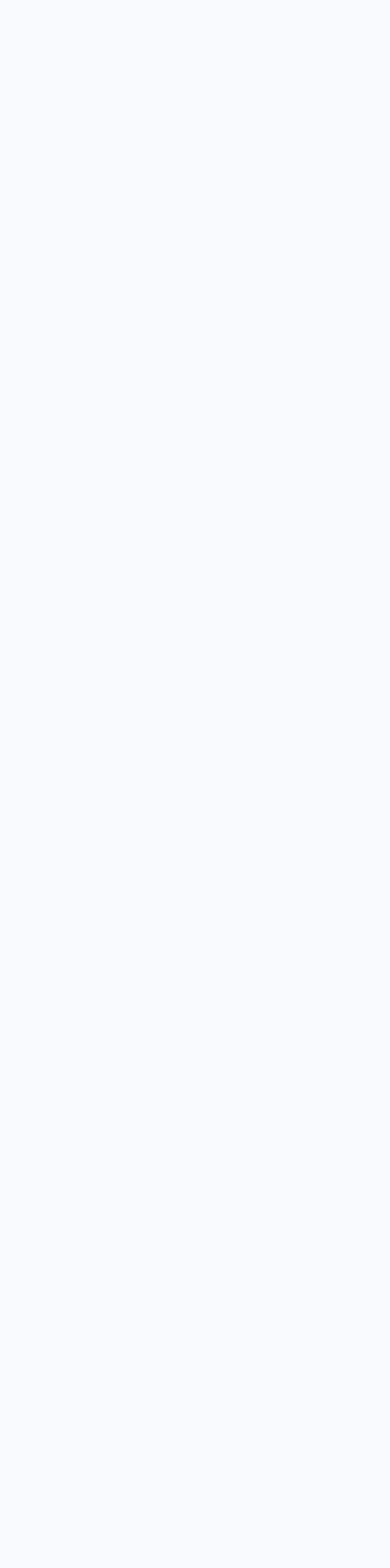
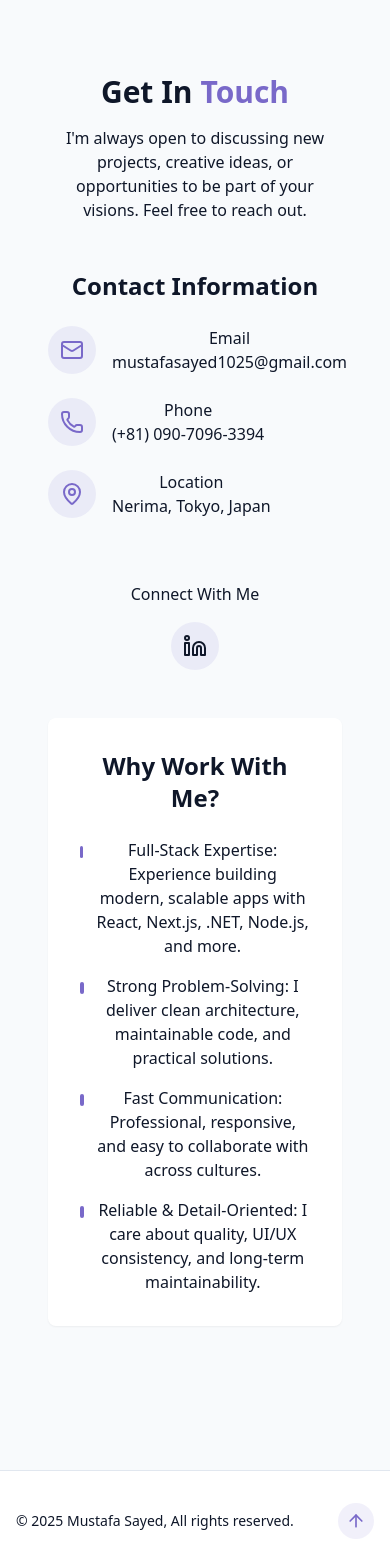
Before and after one commit to MustafaSayedAl-Said/Mustafa-Sayed-Portofolio, a React (Vite) app: page / in a window 390 px wide. Shown: the part 6100-7668 px from the top of the page. Before the commit the page ends 6078 px from the top, so only its background shows below. Built offline with nearby package versions, Linux system fonts and the light colour scheme.

Commit message:
Contact Section added

```diff
--- /dev/null
+++ b/src/components/ContactSection.jsx
@@ -0,0 +1,116 @@
+import { Mail, Phone, MapPin, Linkedin, Send } from "lucide-react";
+import { cn } from "@/lib/utils";
+export const ContactSection = () => {
+    return (
+        <section
+            id="contact"
+            className="py-24 px-4 relative bg-secondary/30">
+            <div className="container mx-auto max-w-5xl">
+                <h2 className="text-3xl md:text-4xl font-bold mb-4 text-center">
+                    Get In <span className="text-primary"> Touch</span>
+                </h2>
+
+                <p className="text-center text-muted-foreground mb-12 max-w-2xl mx-auto">
+                    I'm always open to discussing new projects, creative ideas, or opportunities to be part of your visions. Feel free to reach out.
+                </p>
+
+                <div className="grid grid-cols-1 md:grid-cols-2 gap-12">
+                    <div className="space-y-8">
+                        <h3 className="text-2xl font-semibold mb-6">
+                            {" "}
+                            Contact Information
+                        </h3>
+
+                        <div className="space-y-6 justify-center">
+                            <div className="flex items-start space-x-4">
+                                <div className="p-3 rounded-full bg-primary/10">
+                                    <Mail className="h-6 w-6 text-primary" />{" "}
+                                </div>
+                                <div>
+                                    <h4 className="font-medium"> Email</h4>
+                                    <a
+                                        href="mailto:hello@gmail.com"
+                                        className="text-muted-foreground hover:text-primary transition-colors"
+                                    >
+                                        mustafasayed1025@gmail.com
+                                    </a>
+                                </div>
+                            </div>
+                            <div className="flex items-start space-x-4">
+                                <div className="p-3 rounded-full bg-primary/10">
+                                    <Phone className="h-6 w-6 text-primary" />{" "}
+                                </div>
+                                <div>
+                                    <h4 className="font-medium"> Phone</h4>
+                                    <a
+                                        href="tel:+819070963394"
+                                        className="text-muted-foreground hover:text-primary transition-colors"
+                                    >
+                                        (+81) 090-7096-3394
+                                    </a>
+                                </div>
+                            </div>
+                            <div className="flex items-start space-x-4">
+                                <div className="p-3 rounded-full bg-primary/10">
+                                    <MapPin className="h-6 w-6 text-primary" />{" "}
+                                </div>
+                                <div>
+                                    <h4 className="font-medium"> Location</h4>
+                                    <a className="text-muted-foreground hover:text-primary transition-colors">
+                                        Nerima, Tokyo, Japan
+                                    </a>
+                                </div>
+                            </div>
+                        </div>
+                        <div className="pt-8">
+                            <h4 className="font-medium mb-4">Connect With Me</h4>
+                            <div className="flex space-x-4 justify-center">
+                                <a href="https://www.linkedin.com/in/mustafa-sayed-5640b9238/" target="_blank" className="p-3 rounded-full bg-primary/10 hover:bg-primary/20 transition-colors">
+                                    <Linkedin />
+                                </a>
+                            </div>
+                        </div>
+                    </div>
+                    <div className="bg-card p-8 rounded-lg shadow-xs">
+                        <h3 className="text-2xl font-semibold mb-6">Why Work With Me?</h3>
+
+                        <ul className="space-y-4">
+                            <li className="flex items-start space-x-3">
+                                <div className="w-3 h-3 rounded-full bg-primary mt-2"></div>
+                                <p className="text-muted-foreground">
+                                    <span className="font-medium text-foreground">Full-Stack Expertise: </span>
+                                    Experience building modern, scalable apps with React, Next.js, .NET, Node.js, and more.
+                                </p>
+                            </li>
+
+                            <li className="flex items-start space-x-3">
+                                <div className="w-3 h-3 rounded-full bg-primary mt-2"></div>
+                                <p className="text-muted-foreground">
+                                    <span className="font-medium text-foreground">Strong Problem-Solving: </span>
+                                     I deliver clean architecture, maintainable code, and practical solutions.
+                                </p>
+                            </li>
+
+                            <li className="flex items-start space-x-3">
+                                <div className="w-3 h-3 rounded-full bg-primary mt-2"></div>
+                                <p className="text-muted-foreground">
+                                    <span className="font-medium text-foreground">Fast Communication: </span>
+                                     Professional, responsive, and easy to collaborate with across cultures.
+                                </p>
+                            </li>
+
+                            <li className="flex items-start space-x-3">
+                                <div className="w-3 h-3 rounded-full bg-primary mt-2"></div>
+                                <p className="text-muted-foreground">
+                                    <span className="font-medium text-foreground">Reliable & Detail-Oriented: </span>
+                                     I care about quality, UI/UX consistency, and long-term maintainability.
+                                </p>
+                            </li>
+                        </ul>
+                    </div>
+
+                </div>
+            </div>
+        </section>
+    );
+}
--- /dev/null
+++ b/src/components/Footer.jsx
@@ -0,0 +1,13 @@
+import { ArrowUp } from "lucide-react";
+
+export const Footer = () => {
+    return (
+        <footer className="py-12 px-4 bg-card relative border-t border-border mt-12 pt-8 flex flex-wrap justify-between items-center">
+            {" "}
+            <p className="text-sm text-muted-foreground">&copy; {new Date().getFullYear()} Mustafa Sayed, All rights reserved.</p>
+            <a href="#hero" className="p-2 rounded-full bg-primary/10 hover:bg-primary/20 text-primary transition-colors" >
+                <ArrowUp size={20} />
+            </a>
+        </footer>
+    );
+};
--- a/src/components/Navbar.jsx
+++ b/src/components/Navbar.jsx
@@ -30,7 +30,7 @@ export const Navbar = () => {
   return (
     <nav
       className={cn(
-        "fixed w-full z-40 transition-all duration-300",
+        "fixed w-full z-40 transition-all duration-300 pr-16",
         isScrolled ? "py-3 bg-background/80 backdrop-blur-md shadow-xs" : "py-5"
       )}
     >
--- a/src/components/ThemeToggle.jsx
+++ b/src/components/ThemeToggle.jsx
@@ -30,7 +30,7 @@ export const ThemeToggle = () => {
     <button
       onClick={toggleTheme}
       className={cn(
-        "fixed max-sm:hidden top-5 right-5 z-50 p-2 rounded-full transition-colors duration-300",
+        "fixed max-sm:hidden top-5 right-5 z-50 p-2 rounded-full transition-colors duration-300 m-2",
         "focus:outline-hidden"
       )}
     >
--- a/src/pages/Home.jsx
+++ b/src/pages/Home.jsx
@@ -5,10 +5,12 @@ import { HeroSection } from "@/components/HeroSection";
 import { AboutSection } from "../components/AboutSection";
 import { SkillsSection } from "../components/SkillsSection";
 import { ProjectsSection } from "../components/ProjectsSection";
+import { ContactSection } from "../components/ContactSection";
+import { Footer } from "../components/Footer";
 
 export const Home = () => {
   return (
-    <div className="min-h-screen bg-background text-foreground overflow-x-hidden">
+    <div className="min-h-screen bg-background text-foreground overflow-x-hidden space-between flex flex-col">
       <ThemeToggle />
       <StarBackground />
       <Navbar />
@@ -18,7 +20,9 @@ export const Home = () => {
         <AboutSection />
         <SkillsSection />
         <ProjectsSection />
+        <ContactSection />
       </main>
+      <Footer />
     </div>
   );
 };
```
Also changed, not shown: 1 other file (tests, documents, lock files or other folders).
